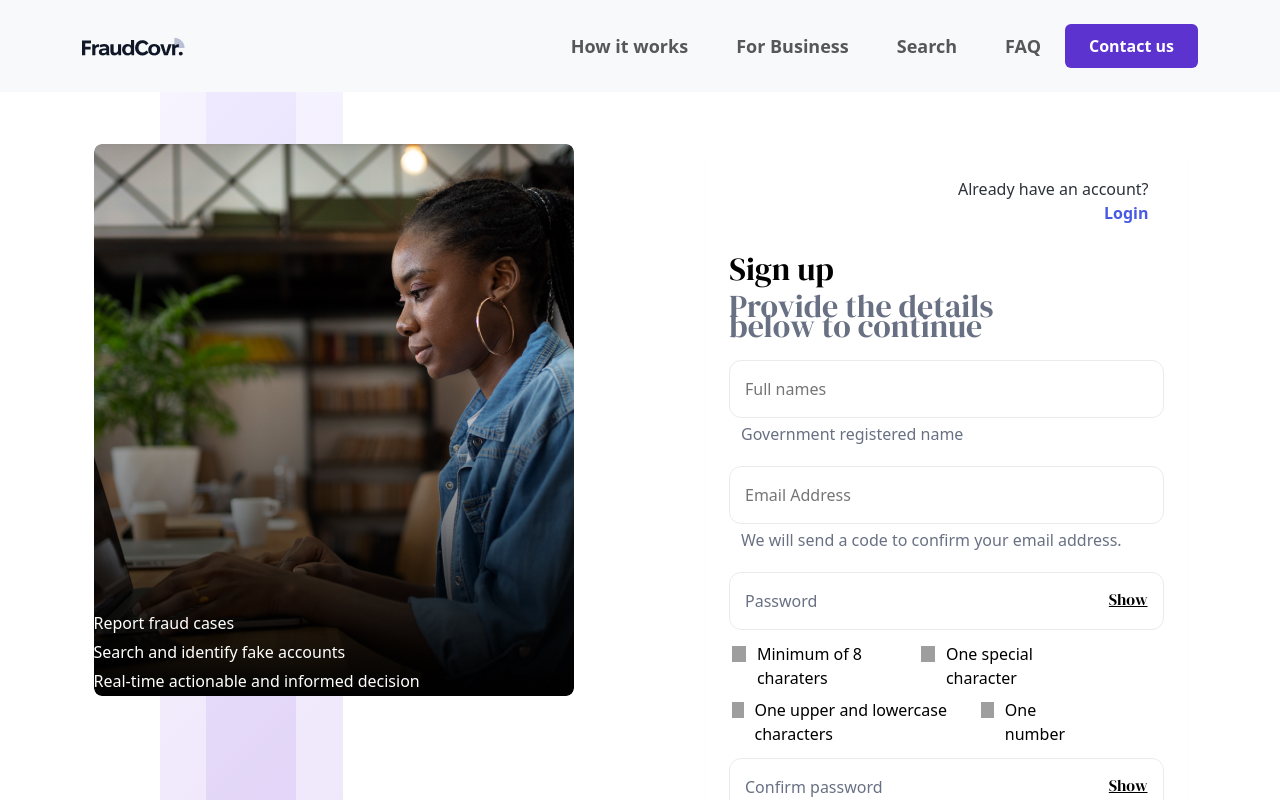
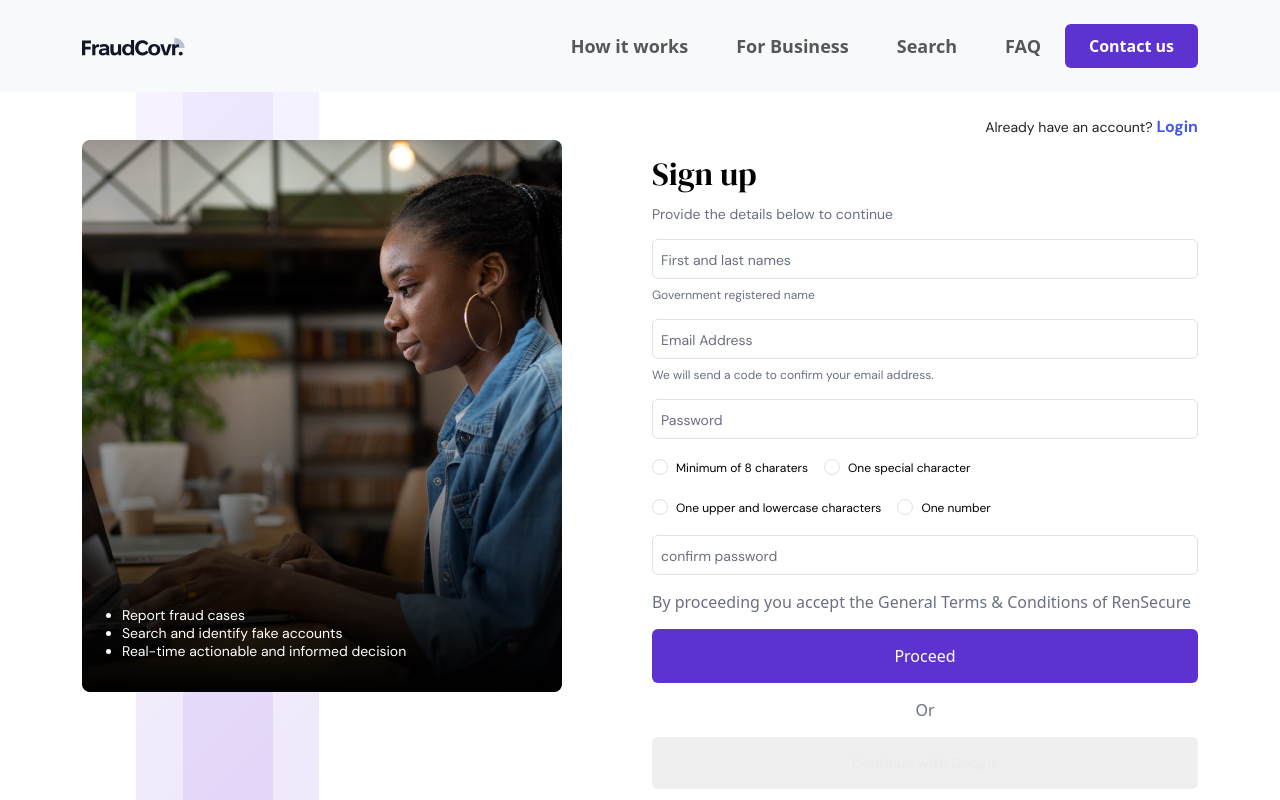
Before and after one commit to ELMANNY4000/project001, a Next.js app: page /Signup in a window 1280 px wide. Shown: the top 800 px of the page. Built offline with nearby package versions, Linux system fonts and the light colour scheme; grey boxes are pictures that could not be loaded; a web font is replaced by a local one.

Commit message:
signup update

```diff
--- a/public/images/index.js
+++ b/public/images/index.js
@@ -16,3 +16,4 @@ export { default as Gradient2} from './newletter-gradient.png'
 export { default as Gradient3} from './gradient3.png'
 export { default as Stats} from './stats.jpg'
 export { default as Guy} from './shocked-guy.jpg'
+export { default as signupImg} from './signup-img.jpg'
--- a/src/pages/Signup/Signup.css
+++ b/src/pages/Signup/Signup.css
@@ -1,4 +1,52 @@
+.signup-item{
+  font-family: var(--font-dm-sans);
+  font-size: 14px;
+  /* line-height: 29px; */
+}
+.cl-gray{
+  color: #687083;
+}
+.cl-purple{
+  color: #4859E3;
+}
+.cl-light_gray{
+  color: #2C323A;
+}
+.cl-xlight-gray, .bg-xlight-gray{
+  color: #EBEBEB !important;
+}
+.bg-purple{
+  background-color: #5C33CF;
+}
+.sign-head{
+  font-family: var(--font-dm-serif-display);
+  font-size: 32px;
+  line-height: 43.87px;
+}
 
+.form-check-label{
+  font-size: 12px;
+  font-family: var(--font-dm-sans);
+}
+.signup-input::placeholder{
+  font-family: var(--font-dm-sans);
+  font-size: 14px;
+  font-weight: 400;
+  line-height: 24px;
+  color: #687083;
+}
+.signup-text{
+  font-family: var(--font-dm-sans);
+  font-size: 12px;
+  font-weight: 400;
+  line-height: 16px;
+}
+
+.google{
+  font-family: var(--font-dm-sans);
+  font-size: 14px;
+  line-height: 20px;
+}
 .frame-child16,
 .frame-child17 {
   position: absolute;
@@ -38,42 +86,23 @@
 .search-and-identify1 {
   margin-bottom: 0;
 }
-.report-fraud-cases-search-and1 {
+/* .report-fraud-cases-search-and1 {
   margin: 0;
   font-family: inherit;
   font-size: inherit;
   padding-left: var(--padding-lgi);
-}
+} */
 .current-level-inform-container2 {
   position: relative;
   line-height: 29px;
 }
-.terms-and-conditions {
-  position: absolute;
-  top: 52px;
-  left: 0;
-  border-radius: var(--br-5xs);
-  width: 480px;
-  height: 552px;
-  display: flex;
-  flex-direction: row;
-  align-items: flex-end;
-  justify-content: flex-start;
-  padding: var(--padding-20xl) var(--padding-2xl);
-  box-sizing: border-box;
-  background-image: url(../../../public/images/signup-img.jpg);
-  background-size: cover;
-  background-repeat: no-repeat;
-  background-position: top;
-  z-index: 2;
-}
-.metric-item-button-value {
+/* .metric-item-button-value {
   height: 958px;
   flex: 1;
   position: relative;
   min-width: 312px;
   max-width: 100%;
-}
+} */
 .span1 {
   font-weight: 500;
   font-family: var(--paragraph-text-md-regualr);
--- a/src/pages/Signup/index.js
+++ b/src/pages/Signup/index.js
@@ -1,218 +1,289 @@
 import Link from "next/link";
+import Image from "next/image";
 import Navbar from "../../../component/Navbar/Navbar";
+import { signupImg } from "../../../public/images";
 
 const Signup = () => {
   return (
-    <div className="login">
-    <main className="login-inner">
-        <section className="metric-item-button-value-parent">
-        <div className="metric-item-button-value">
-            <div className="input-container11">
-            <div className="frame-parent27">
-                <div className="frame-child16"></div>
-                <div className="frame-child17"></div>
+    <div class="container">
+        <div class="row">
+            <div class="col-md-6 order-md-2">
+                <div class=" py-4 ">
+                    <p className="signup-item text-end mb-3 cl-light_gray{">Already have an account? <span className="cl-purple fs-6 fw-bold">Login</span></p>
+                    <form className="cl-gray">
+                        <h3 className="fw-normal sign-head text-black">Sign up</h3>
+                        <p className="signup-item cl-gray">Provide the details below to continue</p>
+                        <div className="mb-3">
+                            <input type="text" className="signup-input border w-100 rounded p-2 cl-xlight-gray" placeholder="First and last names" id="exampleInputEmail1" aria-describedby="emailHelp"/>
+                            <div id="emailHelp" className="signup-text pt-2">Government registered name</div>
+                        </div>
+                        <div className="mb-3">
+                            <input type="email" className="signup-input border w-100 rounded p-2 cl-xlight-gray" placeholder="Email Address" id="exampleInputPassword1"/>
+                            <div id="emailHelp" className="signup-text pt-2">We will send a code to confirm your email address.</div>
+                        </div>
+                        <div className="mb-3">
+                            <input type="password" className="signup-input border w-100 rounded p-2 cl-xlight-gray" placeholder="Password" id="exampleInputPassword1"/>
+                        </div>
+                        <div className="d-flex flex-wrap ">
+                            <div className="mb-3 form-check  ">
+                                <input type="radio" className="form-check-input"/>
+                                <label className="form-check-label text-black" for="exampleCheck1">Minimum of 8 charaters</label>
+                            </div>
+                            <div className="mb-3 form-check ms-3">
+                                <input type="radio" className="form-check-input"/>
+                                <label className="form-check-label text-black" for="exampleCheck1">One special character</label>
+                            </div>
+                            <div className="mb-3 form-check ">
+                                <input type="radio" className="form-check-input"/>
+                                <label className="form-check-label text-black" for="exampleCheck1">One upper and lowercase characters</label>
+                            </div>
+                            <div className="mb-3 form-check ms-3">
+                                <input type="radio" className="form-check-input"/>
+                                <label className="form-check-label text-black" for="exampleCheck1">One number</label>
+                            </div>
+                        </div>
+                        <div className="mb-3">
+                            <input type="email" className="signup-input border w-100 rounded p-2 cl-xlight-gray" placeholder="confirm password" id="exampleInputPassword1"/>
+                        </div>
+                        <p>By proceeding you accept the General Terms & Conditions of RenSecure</p>
+                        <button type="submit" className="border-0 rounded bg-purple text-white w-100 py-3">Proceed</button>
+                        <div className="text-center py-3">Or</div>
+                        <button className=" google bg-xlight-gray border-0 rounded fw-bold  text-black w-100 py-3">Continue with Google</button>
+                    </form>
+                </div>
             </div>
-            </div>
-            <div className="terms-and-conditions">
-            <div className="current-level-inform-container2">
-                <ul className="report-fraud-cases-search-and1">
-                <li className="report-fraud-cases1">Report fraud cases</li>
-                <li className="search-and-identify1">
-                    Search and identify fake accounts
-                </li>
-                <li>Real-time actionable and informed decision</li>
-                </ul>
-            </div>
+
+            <div className="col-md-6 order-md-1 signup-cont position-relative">
+                <div className="position-relative z-1">
+                    <Image className="mt-5 position-relative img-fluid" loading="lazy" alt="" src={signupImg}/>
+                    <div className=" px-2 pb-3 d-flex flex-column bottom-0 position-absolute">
+                        <ul className="text-white fw-normal ">
+                            <li className="signup-item">Report fraud cases</li>
+                            <li className="signup-item">Search and identify fake accounts</li>
+                            <li className="signup-item">Real-time actionable and informed decision</li>
+                        </ul>
+                    </div>
+                </div>
+                <div className="input-container11 z-0">
+                    <div className="frame-parent27">
+                        <div className="frame-child16"></div>
+                        <div className="frame-child17"></div>
+                    </div>
+                </div>
             </div>
         </div>
-        <div className="metric-item-container">
-            <div className="metric-item1">
-            <div className="button">
-                <div className="value">
-                <span className="value-txt">
-                    <span>
-                    <span>Already have an account?</span>
-                    <span className="span">
-                        <span className="span1"> </span>
-                    </span>
-                    </span>
-                    <span className="login1">
-                    <b>Login</b>
-                    </span>
-                </span>
-                </div>
-            </div>
-            <div className="sign-up-parent">
-                <h1 className="sign-up">Sign up</h1>
-                <div className="provide-the-details1">
-                Provide the details below to continue
-                </div>
-            </div>
-            <div className="text-input8">
-                <div className="input-container12">
-                <input
-                    className="input-label8"
-                    placeholder="Full names"
-                    type="text"
-                />
-                </div>
-                <div className="hint-text8">
-                <div className="input-atom9">Government registered name</div>
-                </div>
-            </div>
-            <div className="text-input9">
-                <div className="input-container13">
-                <input
-                    className="input-label9"
-                    placeholder="Email Address"
-                    type="text"
-                />
-                </div>
-                <div className="hint-text9">
-                <div className="input-atom10">
-                    We will send a code to confirm your email address.
-                </div>
-                </div>
-            </div>
-            <div className="checkbox-with-label">
-            <div className="text-input11">
-                <div className="input-container15">
-                    <div className="input-label11"> Password</div>
-                    <div className="placeholder-text-container">
-                    <div className="placeholder-text5">Show</div>
-                    </div>
-                </div>
-                </div>
-                <div className="frame-parent28">
-                <div className="frame-parent29">
-                    <div className="checkbox-parent">
-                    <div className="checkbox">
-                        <input
-                        className="box"
-                        checked="{true}"
-                        type="radio"
-                        name="radioGroup-1"
-                        />
+    </div>
+    // <div className="login">
 
-                        <img
-                        className="icon2"
-                        loading="lazy"
-                        alt=""
-                        src="./assist/icon2.svg"
-                        />
-                    </div>
-                    <div className="placeholder-text1">
-                        Minimum of 8 charaters
-                    </div>
-                    </div>
-                    <div className="checkbox-group">
-                    <div className="checkbox1">
-                        <input
-                        className="box1"
-                        checked="{true}"
-                        type="radio"
-                        name="radioGroup-2"
-                        />
+    // <main className="login-inner">
+    //     <section className="metric-item-button-value-parent">
+    //     <div className="metric-item-button-value">
+    //         <div className="input-container11">
+    //         <div className="frame-parent27">
+    //             <div className="frame-child16"></div>
+    //             <div className="frame-child17"></div>
+    //         </div>
+    //         </div>
+    //         <div className="terms-and-conditions">
+    //         <div className="current-level-inform-container2">
+    //             <ul className="report-fraud-cases-search-and1">
+    //             <li className="report-fraud-cases1">Report fraud cases</li>
+    //             <li className="search-and-identify1">
+    //                 Search and identify fake accounts
+    //             </li>
+    //             <li>Real-time actionable and informed decision</li>
+    //             </ul>
+    //         </div>
+    //         </div>
+    //     </div>
+    //     <div className="metric-item-container">
+    //         <div className="metric-item1">
+    //         <div className="button">
+    //             <div className="value">
+    //             <span className="value-txt">
+    //                 <span>
+    //                 <span>Already have an account?</span>
+    //                 <span className="span">
+    //                     <span className="span1"> </span>
+    //                 </span>
+    //                 </span>
+    //                 <span className="login1">
+    //                 <b>Login</b>
+    //                 </span>
+    //             </span>
+    //             </div>
+    //         </div>
+    //         <div className="sign-up-parent">
+    //             <h1 className="sign-up">Sign up</h1>
+    //             <div className="provide-the-details1">
+    //             Provide the details below to continue
+    //             </div>
+    //         </div>
+    //         <div className="text-input8">
+    //             <div className="input-container12">
+    //             <input
+    //                 className="input-label8"
+    //                 placeholder="Full names"
+    //                 type="text"
+    //             />
+    //             </div>
+    //             <div className="hint-text8">
+    //             <div className="input-atom9">Government registered name</div>
+    //             </div>
+    //         </div>
+    //         <div className="text-input9">
+    //             <div className="input-container13">
+    //             <input
+    //                 className="input-label9"
+    //                 placeholder="Email Address"
+    //                 type="text"
+    //             />
+    //             </div>
+    //             <div className="hint-text9">
+    //             <div className="input-atom10">
+    //                 We will send a code to confirm your email address.
+    //             </div>
+    //             </div>
+    //         </div>
+    //         <div className="checkbox-with-label">
+    //         <div className="text-input11">
+    //             <div className="input-container15">
+    //                 <div className="input-label11"> Password</div>
+    //                 <div className="placeholder-text-container">
+    //                 <div className="placeholder-text5">Show</div>
+    //                 </div>
+    //             </div>
+    //             </div>
+    //             <div className="frame-parent28">
+    //             <div className="frame-parent29">
+    //                 <div className="checkbox-parent">
+    //                 <div className="checkbox">
+    //                     <input
+    //                     className="box"
+    //                     checked="{true}"
+    //                     type="radio"
+    //                     name="radioGroup-1"
+    //                     />
 
-                        <img className="icon3" alt="" src="./assist/icon2.svg" />
-                    </div>
-                    <div className="placeholder-text2">
-                        One special character
-                    </div>
-                    </div>
-                </div>
-                <div className="frame-parent30">
-                    <div className="checkbox-container">
-                    <div className="checkbox2">
-                        <input
-                        className="box2"
-                        checked="{true}"
-                        type="radio"
-                        name="radioGroup-1"
-                        />
+    //                     <img
+    //                     className="icon2"
+    //                     loading="lazy"
+    //                     alt=""
+    //                     src="./assist/icon2.svg"
+    //                     />
+    //                 </div>
+    //                 <div className="placeholder-text1">
+    //                     Minimum of 8 charaters
+    //                 </div>
+    //                 </div>
+    //                 <div className="checkbox-group">
+    //                 <div className="checkbox1">
+    //                     <input
+    //                     className="box1"
+    //                     checked="{true}"
+    //                     type="radio"
+    //                     name="radioGroup-2"
+    //                     />
 
-                        <img className="icon4" alt="" src="./assist/icon2.svg" />
-                    </div>
-                    <div className="placeholder-text3">
-                        One upper and lowercase characters
-                    </div>
-                    </div>
-                    <div className="checkbox-parent1">
-                    <div className="checkbox3">
-                        <input
-                        className="box3"
-                        checked="{true}"
-                        type="radio"
-                        name="radioGroup-2"
-                        />
+    //                     <img className="icon3" alt="" src="./assist/icon2.svg" />
+    //                 </div>
+    //                 <div className="placeholder-text2">
+    //                     One special character
+    //                 </div>
+    //                 </div>
+    //             </div>
+    //             <div className="frame-parent30">
+    //                 <div className="checkbox-container">
+    //                 <div className="checkbox2">
+    //                     <input
+    //                     className="box2"
+    //                     checked="{true}"
+    //                     type="radio"
+    //                     name="radioGroup-1"
+    //                     />
 
-                        <img className="icon5" alt="" src="./assist/icon2.svg" />
-                    </div>
-                    <div className="placeholder-text4">One number</div>
-                    </div>
-                </div>
-                </div>
-                <div className="text-input11">
-                <div className="input-container15">
-                    <div className="input-label11">Confirm password</div>
-                    <div className="placeholder-text-container">
-                    <div className="placeholder-text5">Show</div>
-                    </div>
-                </div>
-                </div>
-            </div>
-            <div className="by-proceeding-you-container">
-                <span>
-                <span className="by-proceeding-you">
-                    By proceeding you accept the
-                </span>
-                <span className="span2"> </span>
-                </span>
-                <b className="general-terms-conditions-of">
-                <span className="general-terms">
-                    General Terms & Conditions{" "}
-                </span>
-                of RenSecure
-                </b>
-            </div>
-            <Link href='./Signup/Verification' className="mds-tw-button13" id="mDSTWButton1">
-                <div className="button-text13">Proceed</div>
-            </Link>
-            <div className="frame-parent31">
-                <div className="vector-container">
-                <img
-                    className="line-icon"
-                    loading="lazy"
-                    alt=""
-                    src="./assist/line-28.svg"
-                />
-                </div>
-                <div className="or-continue-with">Or</div>
-                <div className="vector-frame">
-                <img
-                    className="frame-child18"
-                    loading="lazy"
-                    alt=""
-                    src="./assist/line-28.svg"
-                />
-                </div>
-            </div>
-            <button className="button1">
-                <img
-                className="icon-social-google"
-                alt=""
-                src="./assist/icon--social--google.svg"
-                />
+    //                     <img className="icon4" alt="" src="./assist/icon2.svg" />
+    //                 </div>
+    //                 <div className="placeholder-text3">
+    //                     One upper and lowercase characters
+    //                 </div>
+    //                 </div>
+    //                 <div className="checkbox-parent1">
+    //                 <div className="checkbox3">
+    //                     <input
+    //                     className="box3"
+    //                     checked="{true}"
+    //                     type="radio"
+    //                     name="radioGroup-2"
+    //                     />
 
-                <div className="checkbox-icon">
-                <b className="button-text14">Continue with Google</b>
-                </div>
-            </button>
-            </div>
-        </div>
-        </section>
-    </main>
-    </div>
+    //                     <img className="icon5" alt="" src="./assist/icon2.svg" />
+    //                 </div>
+    //                 <div className="placeholder-text4">One number</div>
+    //                 </div>
+    //             </div>
+    //             </div>
+    //             <div className="text-input11">
+    //             <div className="input-container15">
+    //                 <div className="input-label11">Confirm password</div>
+    //                 <div className="placeholder-text-container">
+    //                 <div className="placeholder-text5">Show</div>
+    //                 </div>
+    //             </div>
+    //             </div>
+    //         </div>
+    //         <div className="by-proceeding-you-container">
+    //             <span>
+    //             <span className="by-proceeding-you">
+    //                 By proceeding you accept the
+    //             </span>
+    //             <span className="span2"> </span>
+    //             </span>
+    //             <b className="general-terms-conditions-of">
+    //             <span className="general-terms">
+    //                 General Terms & Conditions{" "}
+    //             </span>
+    //             of RenSecure
+    //             </b>
+    //         </div>
+    //         <Link href='./Signup/Verification' className="mds-tw-button13" id="mDSTWButton1">
+    //             <div className="button-text13">Proceed</div>
+    //         </Link>
+    //         <div className="frame-parent31">
+    //             <div className="vector-container">
+    //             <img
+    //                 className="line-icon"
+    //                 loading="lazy"
+    //                 alt=""
+    //                 src="./assist/line-28.svg"
+    //             />
+    //             </div>
+    //             <div className="or-continue-with">Or</div>
+    //             <div className="vector-frame">
+    //             <img
+    //                 className="frame-child18"
+    //                 loading="lazy"
+    //                 alt=""
+    //                 src="./assist/line-28.svg"
+    //             />
+    //             </div>
+    //         </div>
+    //         <button className="button1">
+    //             <img
+    //             className="icon-social-google"
+    //             alt=""
+    //             src="./assist/icon--social--google.svg"
+    //             />
+
+    //             <div className="checkbox-icon">
+    //             <b className="button-text14">Continue with Google</b>
+    //             </div>
+    //         </button>
+    //         </div>
+    //     </div>
+    //     </section>
+    // </main>
+    // </div>
   );
 };
 
--- a/src/styles/page.css
+++ b/src/styles/page.css
@@ -1,3 +1,8 @@
+*{
+  padding: 0;
+  margin: 0;
+  box-sizing: border-box;
+}
 .gray{
   color: var(--gray-900);
 }
```
